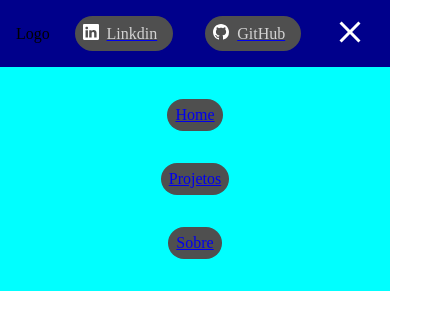
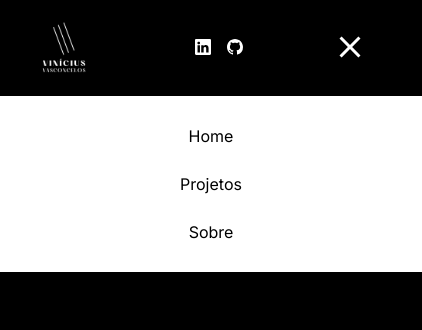
Before and after one commit to viny1290/viny1290.github.io, a plain HTML site: page index.html in a window 390 px wide. Both pictures are taken after a click on the button 349 px from the left and 33 px from the top of the page. Shown: the whole page, 422 px wide, since content can reach past the window. Drawn offline with Linux system fonts and the light colour scheme.

Commit message:
finalizado menu mobile

```diff
--- /dev/null
+++ b/assets/css/menu/menu.css
@@ -0,0 +1,76 @@
+.menu {
+    align-items: center;
+    display: flex;
+    justify-content: space-between;
+    padding: 0 1rem;
+}
+
+.menu__logo--img {
+    width: 6rem;
+}
+
+.menu__lista--redes {
+    display: flex;
+}
+
+.menu__item {
+    padding: .5rem;
+}
+
+.menu__home {
+    display: none;
+}
+
+.menu__link {
+    display: flex;
+    align-items: center;
+    justify-content: center;
+    text-decoration: none;
+}
+
+.menu__icon {
+    color: var(--icones);
+}
+
+.menu__texto {
+    display: none;
+    color: var(--letra);
+    margin: 0 .5rem;
+}
+
+.menu__item:hover .menu__texto {
+    display: block;
+}
+
+.menu__menu--icon button {
+    background: transparent;
+    border: none;
+    cursor: pointer;
+}
+
+.open {
+    display: block;
+}
+
+.off {
+    display: none;
+}
+
+.menu__lista--mobile {
+    width: 100vw;
+    background-color: var(--cor-mobile);
+    display: flex;
+    flex-direction: column;
+    position: absolute;
+    padding: 1rem;
+    align-items: center;
+}
+
+.menu__item--mobile {
+    margin: 1rem;
+}
+
+.menu__link--mobile {
+    color: var(--letra-mobile);
+    text-decoration: none;
+}
--- a/assets/css/style.css
+++ b/assets/css/style.css
@@ -1,66 +1,21 @@
+@import url('https://fonts.googleapis.com/css2?family=Inter:wght@400;500;700&display=swap');
+@import url('menu/menu.css');
+
 :root {
     --menu: #00008B;
     --icones: #fff;
     --letra: #D3D3D3;
+
+    --cor-mobile: #fff;
+    --letra-mobile: #000;
+
+    --cor-fundo: #000000;
+
+    --font: 'Inter', sans-serif;
 }
 
-.menu {
-    align-items: center;
-    background-color: var(--menu);
-    display: flex;
-    justify-content: space-between;
-    padding: 0 1rem;
+body {
+    background-color: var(--cor-fundo);
+    font-family: var(--font);
+    font-size: 16px;
 }
-
-.menu__lista--redes {
-    display: flex;
-}
-
-.menu__item {
-    background-color: #4F4F4F;
-    margin: 1rem;
-    border-radius: 5rem;
-    padding: .5rem;
-}
-
-.menu__home {
-    display: none;
-}
-
-.menu__link {
-    display: flex;
-    align-items: center;
-    justify-content: center;
-}
-
-.menu__texto {
-    color: var(--letra);
-    margin: 0 .5rem;
-}
-
-.menu__icon {
-    color: var(--icones);
-}
-
-.menu__menu--icon button {
-    background: transparent;
-    border: none;
-    cursor: pointer;
-}
-
-.open {
-    display: block;
-}
-
-.off {
-    display: none;
-}
-
-.menu__lista--mobile {
-    background-color: aqua;
-    display: flex;
-    flex-direction: column;
-
-    padding: 1rem;
-    align-items: center;
-}
--- a/index.html
+++ b/index.html
@@ -13,9 +13,7 @@
 <body>
     <header class="cabecalho">
         <section class="menu">
-            <div class="menu__logo">
-                <h2>Logo</h2>
-            </div>
+            <img class="menu__logo--img" src="assets/img/LogoVasconcelos.png" alt="Logo vasconcelos dev">
             <nav class="menu__redes">
                 <ul class="menu__lista--redes">
                     <li class="menu__item">
@@ -53,9 +51,9 @@
         </section>
         <nav class="mobile off">
             <ul class="menu__lista--mobile">
-                <li class="menu__item"><a href="#" class="menu__link">Home</a></li>
-                <li class="menu__item"><a href="#" class="menu__link">Projetos</a></li>
-                <li class="menu__item"><a href="#" class="menu__link">Sobre</a></li>
+                <li class="menu__item--mobile"><a href="#" class="menu__link--mobile">Home</a></li>
+                <li class="menu__item--mobile"><a href="#" class="menu__link--mobile">Projetos</a></li>
+                <li class="menu__item--mobile"><a href="#" class="menu__link--mobile">Sobre</a></li>
             </ul>
         </nav>
     </header>
```
Also changed, not shown: assets/img/LogoVasconcelos.png (added).
